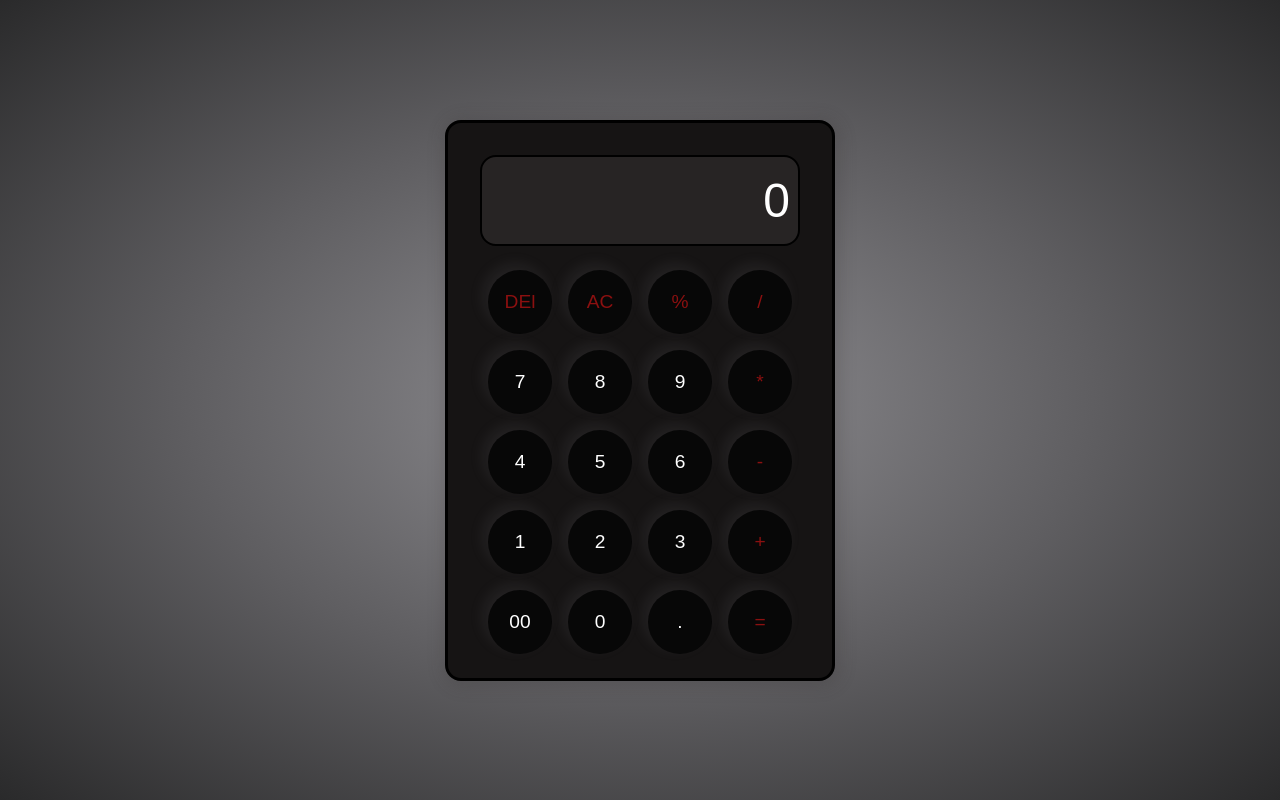
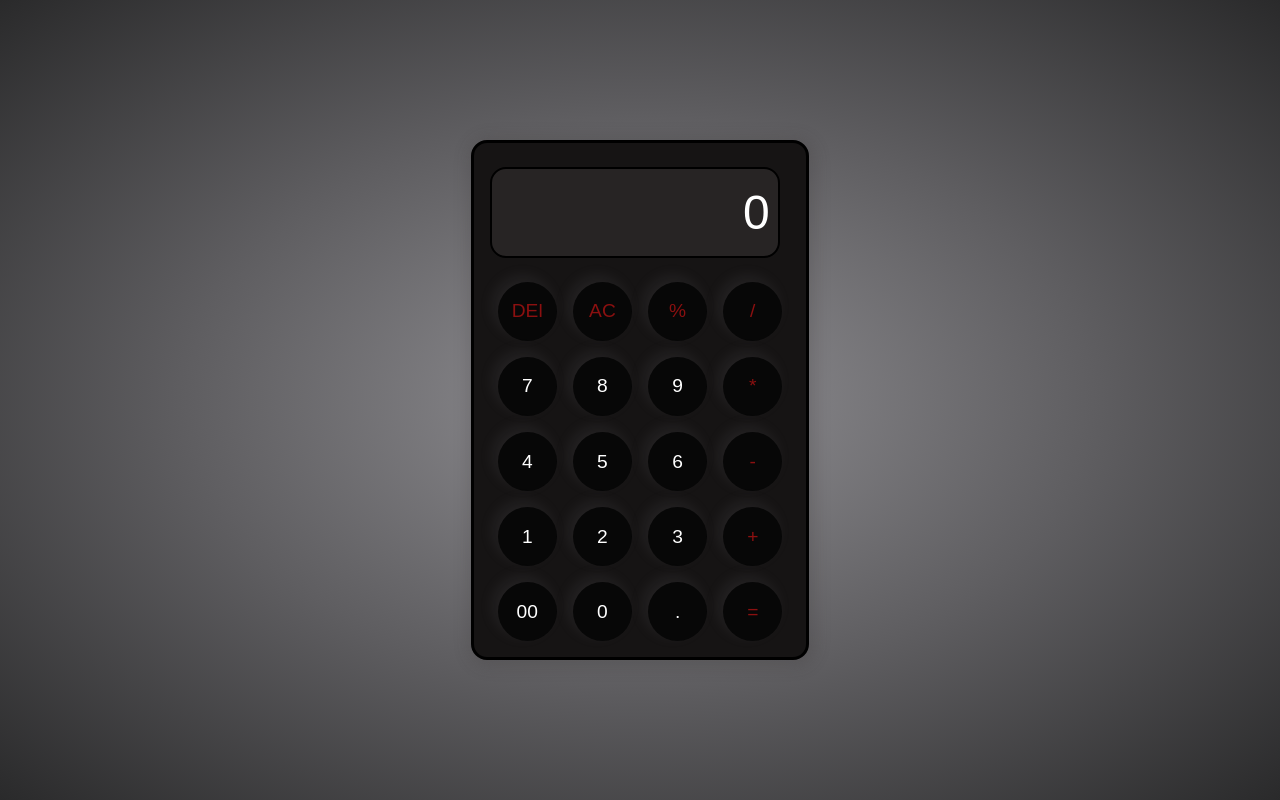
Before and after one commit to UtibeCode/Calculator, a plain HTML site: page index.html in a window 1280 px wide. Drawn offline with Linux system fonts and the light colour scheme; a web font is replaced by a local one.

Commit message:
Initial commit of existing files

```diff
--- a/style.css
+++ b/style.css
@@ -19,7 +19,7 @@ body {
 }
 
 .calculator {
-    padding: 1rem 2rem;
+    padding: 0.5rem 1rem;
     border-radius: 1rem;
     justify-content: center;
     background-color: #161414;
@@ -45,11 +45,12 @@ section {
     font-size: 3rem;
     margin: 1rem 0rem;
     width: 100%;
-    max-width: 320px;
+    max-width: 290px;
     cursor: pointer;
     border: 2px solid #000000;
     border-radius: 1rem;
     background-color: #272424;
+    justify-self: center;
 }
 
 #input-bar::placeholder {
@@ -68,9 +69,9 @@ button {
     font-size: 1.2rem;
     margin: 0.5rem;
     border-radius: 50%;
-    width: 4rem;
-    height: 4rem;
-    padding: 0.7rem;
+    width: 3.7rem;
+    height: 3.7rem;
+    padding: 0.5rem;
     box-shadow: -5px -5.5px 15px rgba(163, 168, 173, 0.1);
     border: none;
     background-color: #070707;
```
